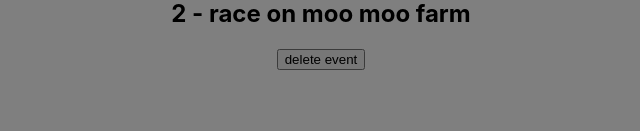
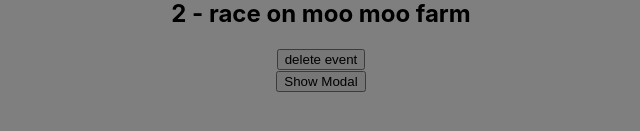
Before and after one commit to elvan/event-list-app-react-basics, a React (Create React App) app: page / in a window 1280 px wide. Shown: the part 475-606 px from the top of the page, without its empty margins (319-959 px from the left). Built offline with nearby package versions, Linux system fonts and the light colour scheme.

Commit message:
show the modal

```diff
--- a/src/App.js
+++ b/src/App.js
@@ -59,6 +59,10 @@ function App() {
           </p>
         </Modal>
       )}
+
+      <div>
+        <button onClick={() => setShowModal(true)}>Show Modal</button>
+      </div>
     </div>
   );
 }
```
